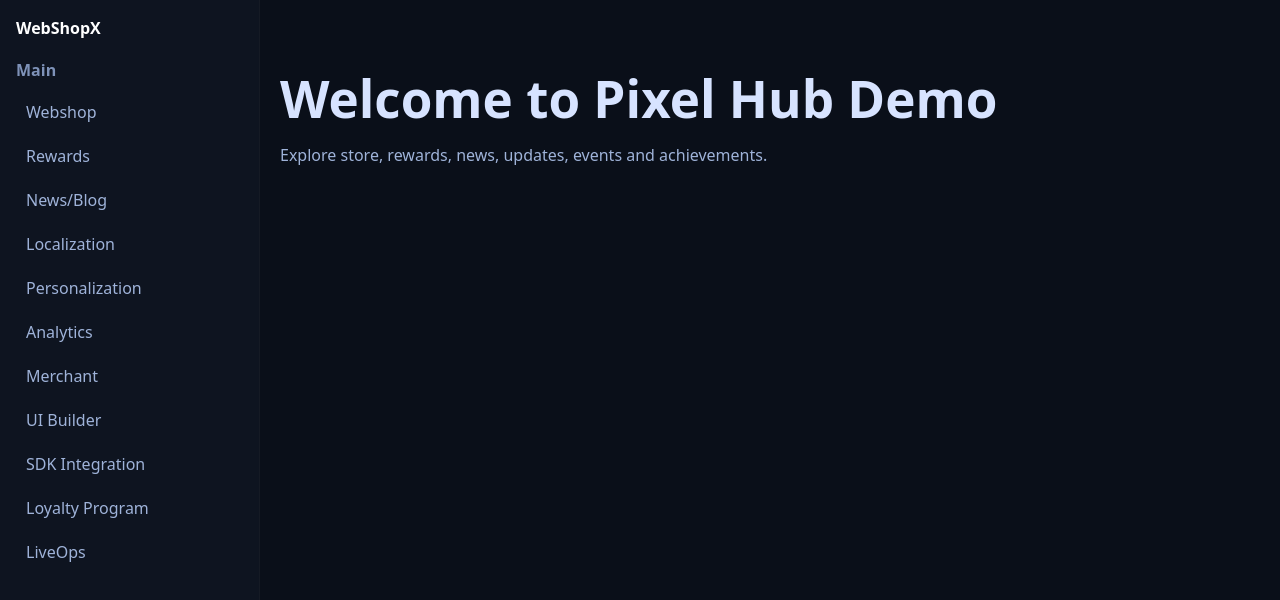
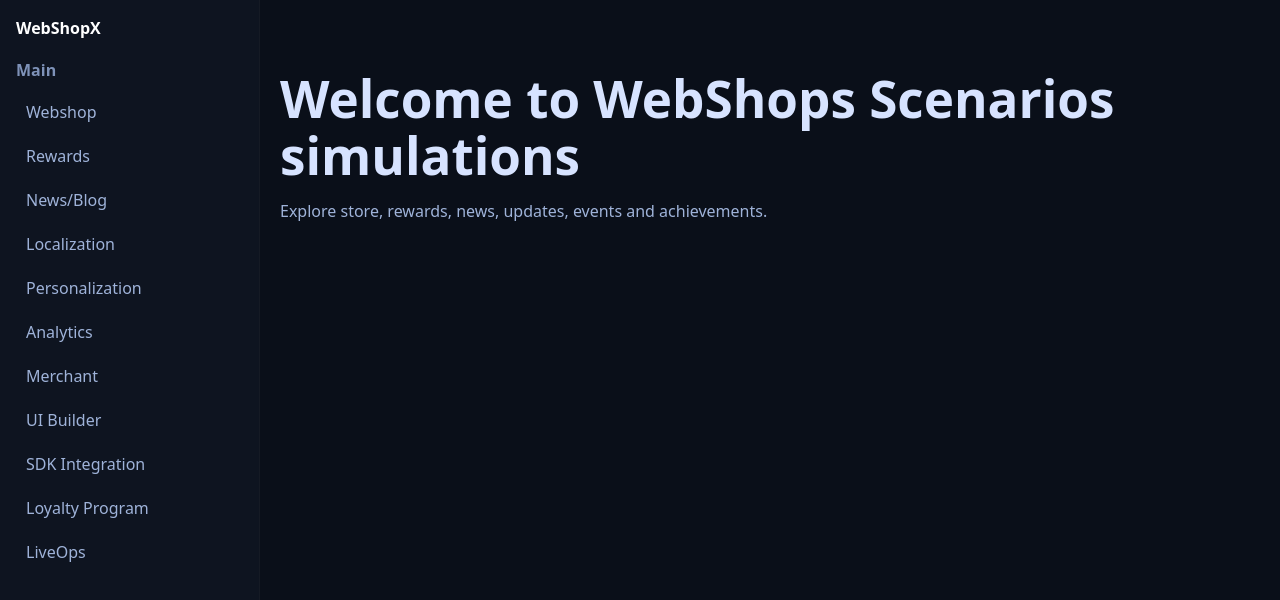
Before and after one commit to DmitryIvanovDeveloper/web-shop, a React (Vite) app in the folder webshops-demo/: page / in a window 1280 px wide. Shown: the top 600 px of the page. Built offline with nearby package versions, Linux system fonts and the light colour scheme.

Commit message:
feat(ui): update homepage title to reflect WebShops Scenarios purpose
- Change 'Welcome to Pixel Hub Demo' to 'Welcome to WebShops Scenarios simulations'
- Better reflects the application's purpose as a webshop scenarios demo

```diff
--- a/webshops-demo/src/pages/HomePage.tsx
+++ b/webshops-demo/src/pages/HomePage.tsx
@@ -1,7 +1,7 @@
 export default function HomePage() {
   return (
     <div>
-      <h1 style={{marginBottom: 12}}>Welcome to Pixel Hub Demo</h1>
+      <h1 style={{marginBottom: 12}}>Welcome to WebShops Scenarios simulations</h1>
       <p style={{color: '#9fb3d9'}}>Explore store, rewards, news, updates, events and achievements.</p>
     </div>
   );
```
